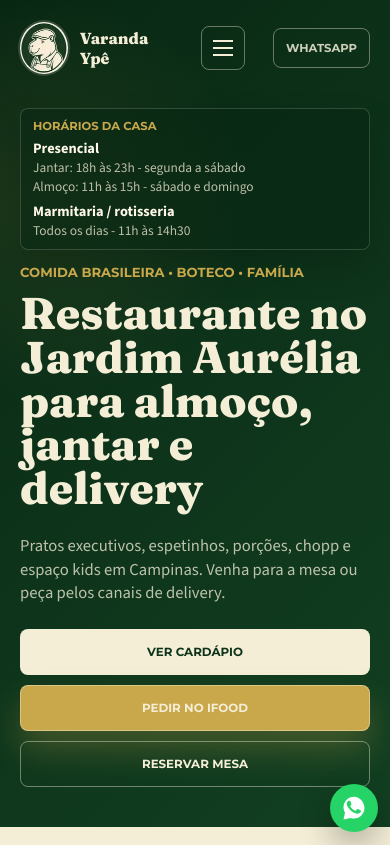
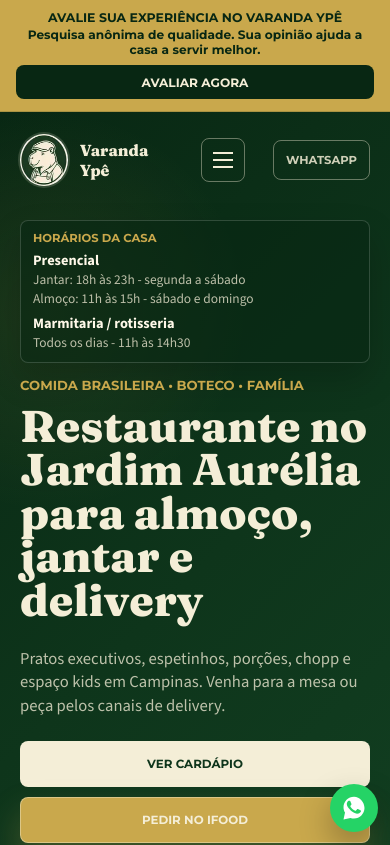
Before and after one commit to GHCO-OS/varanda-ype-site, a React (Vite) app: page / in a window 390 px wide. Shown: the top 845 px of the page. Built offline with nearby package versions, Linux system fonts and the light colour scheme.

Commit message:
Add anonymous quality review banner

```diff
--- a/src/App.jsx
+++ b/src/App.jsx
@@ -113,6 +113,26 @@ const companyWhatsappUrl =
 const whatsappFloatingUrl = whatsappUrl;
 const googleBusinessUrl = "https://share.google/pxyfGTy3KNNdToPxk";
 const companyFormUrl = "https://form.jotform.com/262195555788070";
+const qualityReviewUrl = "https://form.jotform.com/262324465405050";
+
+function QualityReviewBanner() {
+  return (
+    <aside className="quality-review-banner" aria-label="Avaliação anônima de qualidade">
+      <div>
+        <strong>Avalie sua experiência no Varanda Ypê</strong>
+        <span>Pesquisa anônima de qualidade. Sua opinião ajuda a casa a servir melhor.</span>
+      </div>
+      <a
+        href={qualityReviewUrl}
+        target="_blank"
+        rel="noreferrer"
+        onClick={() => trackEvent("quality_review_click", { location: "top_banner" })}
+      >
+        Avaliar agora
+      </a>
+    </aside>
+  );
+}
 
 // Every place someone can actually place an order. Kept as one list so the
 // hero CTA, the /menu callout and the dedicated delivery section can't drift
@@ -1228,6 +1248,7 @@ function App({ initialPath } = {}) {
   return (
     <>
       <MarketingTracker route={route || "/"} />
+      <QualityReviewBanner />
       {page}
       <FloatingWhatsapp />
     </>
--- a/src/styles.css
+++ b/src/styles.css
@@ -41,6 +41,53 @@ img {
   max-width: 100%;
 }
 
+.quality-review-banner {
+  display: grid;
+  grid-template-columns: minmax(0, 1fr) auto;
+  align-items: center;
+  gap: 18px;
+  padding: 10px clamp(20px, 4vw, 64px);
+  color: var(--green-deep);
+  background: var(--gold);
+  border-bottom: 1px solid rgba(8, 39, 19, 0.16);
+  font-family: "Montserrat", Arial, sans-serif;
+}
+
+.quality-review-banner div {
+  display: flex;
+  align-items: baseline;
+  justify-content: center;
+  gap: 10px;
+  min-width: 0;
+  text-align: center;
+}
+
+.quality-review-banner strong {
+  font-size: 0.86rem;
+  font-weight: 900;
+  text-transform: uppercase;
+}
+
+.quality-review-banner span {
+  font-size: 0.84rem;
+  font-weight: 700;
+}
+
+.quality-review-banner a {
+  display: inline-flex;
+  align-items: center;
+  justify-content: center;
+  min-height: 36px;
+  padding: 0 16px;
+  border-radius: 8px;
+  color: var(--cream);
+  background: var(--green-deep);
+  font-size: 0.76rem;
+  font-weight: 900;
+  text-transform: uppercase;
+  white-space: nowrap;
+}
+
 .hero {
   position: relative;
   min-height: 96vh;
@@ -1901,6 +1948,32 @@ h2 {
 }
 
 @media (max-width: 640px) {
+  .quality-review-banner {
+    grid-template-columns: 1fr;
+    gap: 8px;
+    padding: 10px 16px 12px;
+  }
+
+  .quality-review-banner div {
+    display: grid;
+    gap: 2px;
+    justify-items: center;
+  }
+
+  .quality-review-banner strong {
+    font-size: 0.78rem;
+  }
+
+  .quality-review-banner span {
+    font-size: 0.76rem;
+    line-height: 1.25;
+  }
+
+  .quality-review-banner a {
+    width: 100%;
+    min-height: 34px;
+  }
+
   .hero {
     min-height: auto;
     padding: 22px 20px 40px;
```
